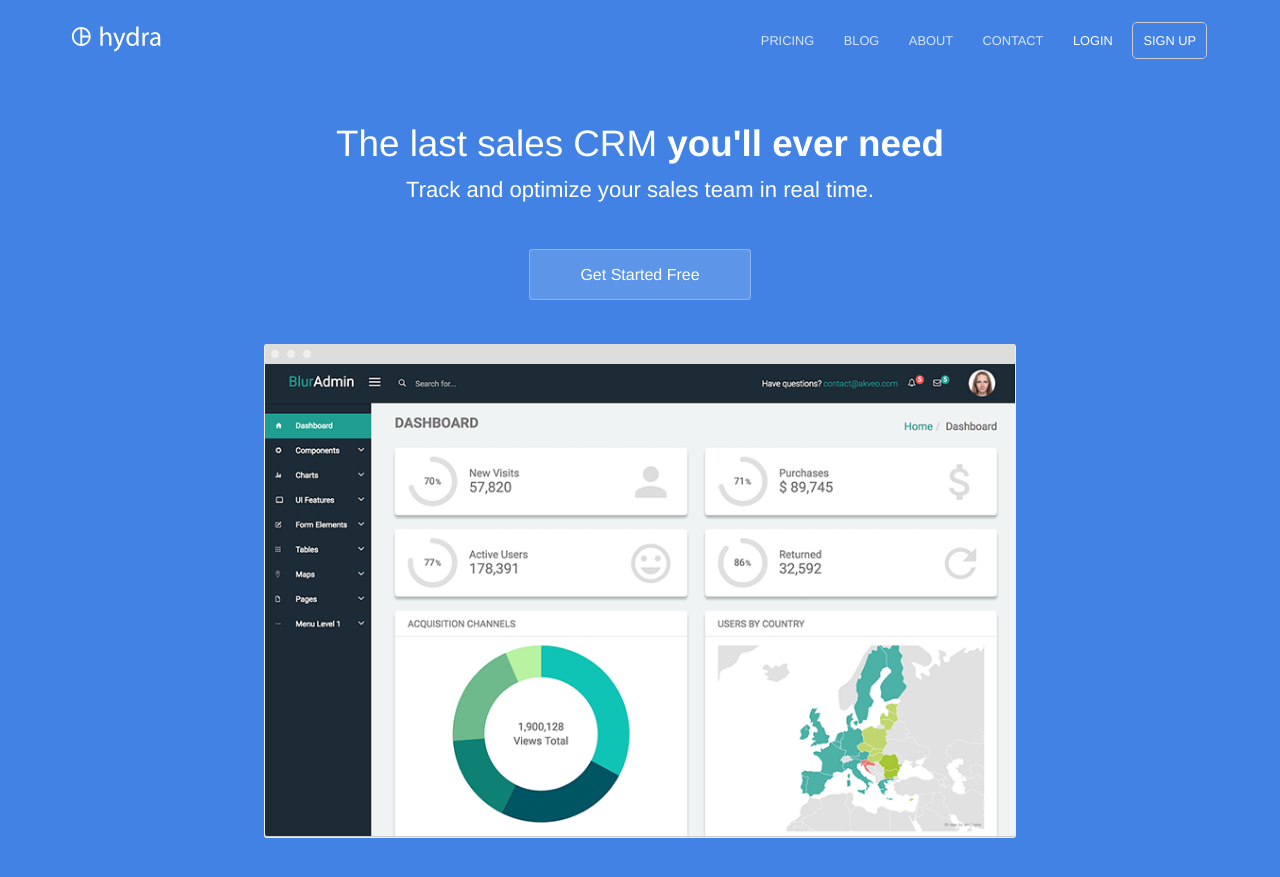
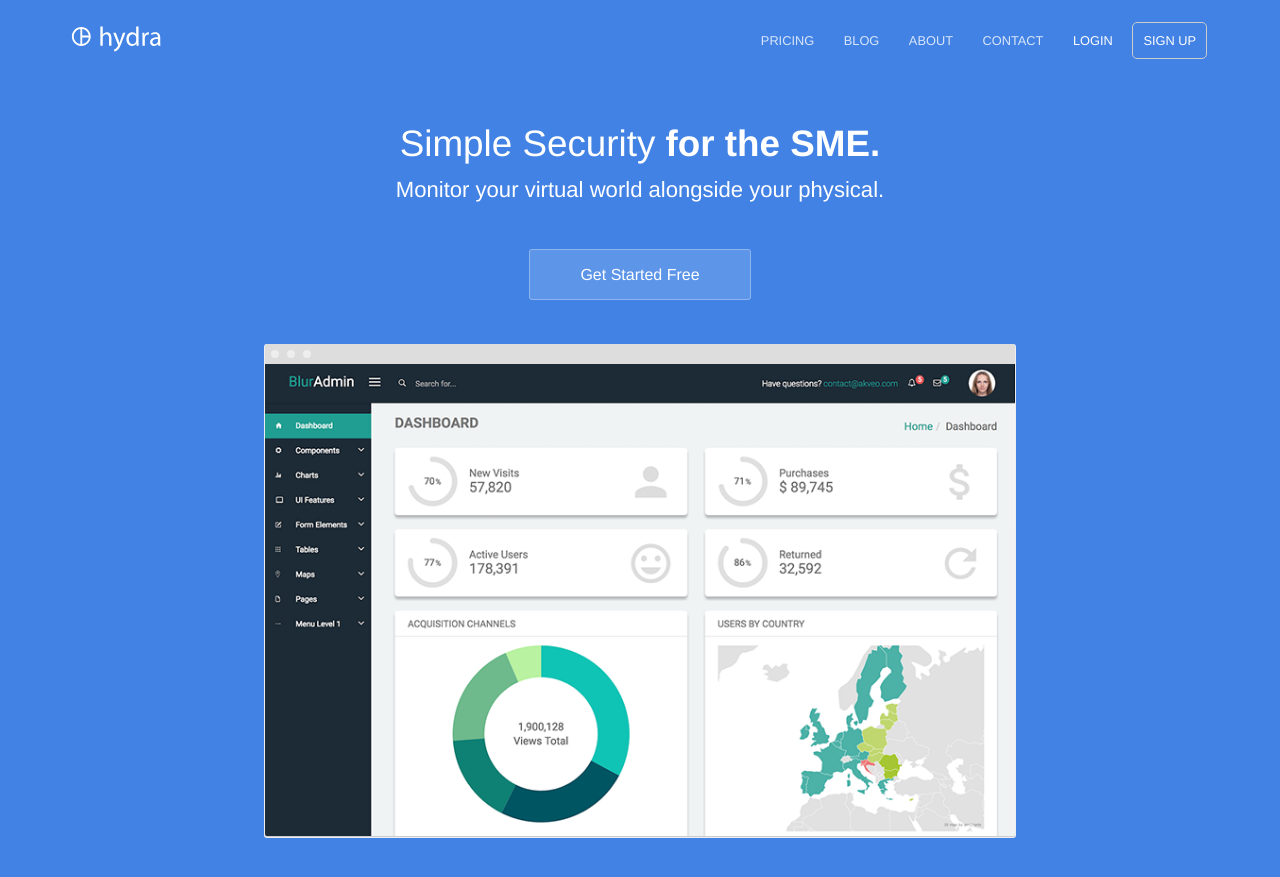
Before and after one commit to Josh-moreton/Josh-moreton.github.io, a Jekyll site: the page built from index.html, in a window 1280 px wide and 900 px high. Shown: the top 877 px of the window. Built offline with Jekyll 4.4.1, drawn with Linux system fonts in a browser that asks for light colours.

Commit message:
small update to index

```diff
--- a/index.html
+++ b/index.html
@@ -1,11 +1,11 @@
 ---
-title: The last sales CRM you'll ever need
-description: Track and optimize your sales team in real time
+title: Simple Security for the SME
+description: Monitor your virtual world alongside your physical
 ---
 <section class="hero">
 	<div class="text-container">
-		<h1 class="editable">The last sales CRM <strong>you'll ever need</strong></h1>
-		<p class="subtext editable">Track and optimize your sales team in real time.</p>
+		<h1 class="editable">Simple Security <strong>for the SME.</strong></h1>
+		<p class="subtext editable">Monitor your virtual world alongside your physical.</p>
 		<div class="cta button alt"><a href="{{ site.baseurl }}/contact/">Get Started Free</a></div>
 		<div>
 			<img src="{{ site.baseurl }}/images/dashboard.png" alt="Screenshot" class="screenshot editable" />
```
Also changed, not shown: 2 other files.
